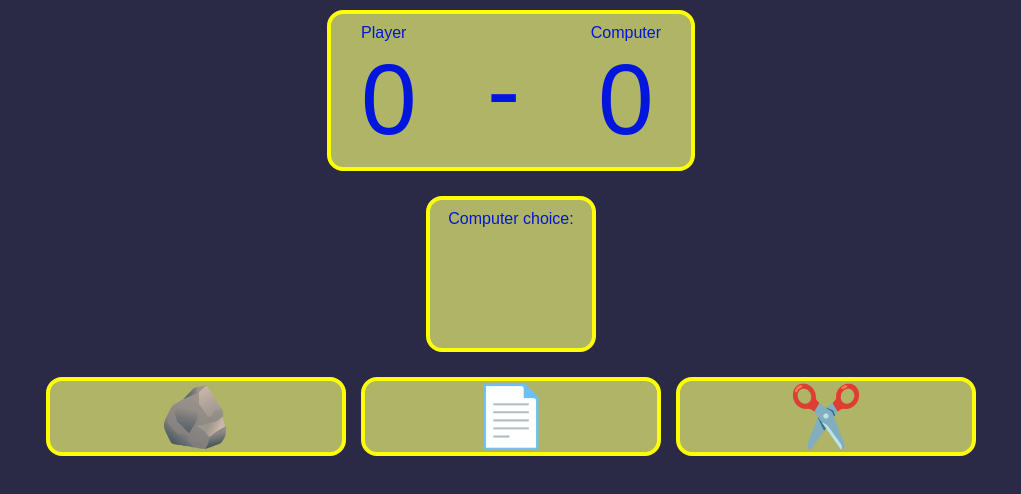
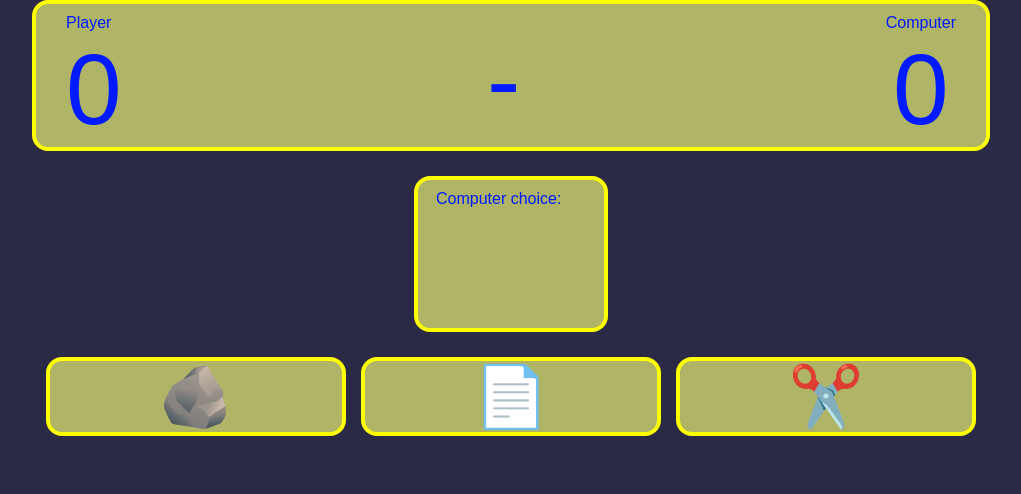
Before and after one commit to chochimus/rock-paper-scissors, a plain HTML site: page index.html in a window 1280 px wide. Shown: the whole page, without its empty margins (129-1150 px from the left). Drawn offline with Linux system fonts and the light colour scheme.

Commit message:
Refactor some of the flexbox

```diff
--- a/index.html
+++ b/index.html
@@ -9,6 +9,7 @@
   <script src="javascript.js" defer></script>
 </head>
 <body>
+  <div class="score-container">
     <div class="score">
       <div class="player">
         <div class="player-name">Player</div>
@@ -18,6 +19,7 @@
       <div class="computer">
         <div class="computer-name">Computer</div>
         <div id="computer-score">0</div>
+      </div>
     </div>
   </div>
   <div class="computer-decision">Computer choice:
--- a/styles.css
+++ b/styles.css
@@ -8,22 +8,25 @@ body {
   display: flex;
   flex-direction: column;
   justify-content: center;
-  align-items: center;
   background-color: rgb(42, 42, 71);
   gap:25px;
 }
+.score-container{
+  display: flex;
+  justify-content: center;
+}
 
 .score {
-  margin-top: 10px;
-  width: 300px;
   display: flex;
+  width: 100%;
+  max-width: 890px;
   justify-content: space-between;
   align-items: center;
-  padding: 10px 30px;
+  padding: 10px 30px 0px 30px;
   background-color: rgb(175, 180, 102);
   border: 4px solid rgb(255, 255, 3);
   border-radius: 16px;
-  color: rgb(0, 22, 221);
+  color: rgb(1, 26, 255);
 }
 
 #player-score,
@@ -34,10 +37,12 @@ body {
 }
 
 .computer-decision {
+  align-self: center;
+  width: 150px;
   padding: 10px 18px;
   background-color: rgb(175, 180, 102);
   border: 4px solid rgb(255, 255, 3);
-  color: rgb(0, 22, 221);
+  color: rgb(1, 26, 255);
   border-radius: 16px;
 }
 
@@ -60,7 +65,7 @@ body {
 #paper:active,
 #scissors:active {
   background-color: rgb(129, 133, 76);
-  box-shadow: inset 3px 3px 5px rgb(88, 88, 0);
+  box-shadow: inset 3px 3px 5px rgb(148, 148, 0);
 }
 
 #rock,
@@ -78,5 +83,6 @@ body {
 
 #results,
 #final-results {
+  align-self: center;
   color: rgb(255, 255, 63);
 }
```
Lines whose indentation alone changed are shown as unchanged.
